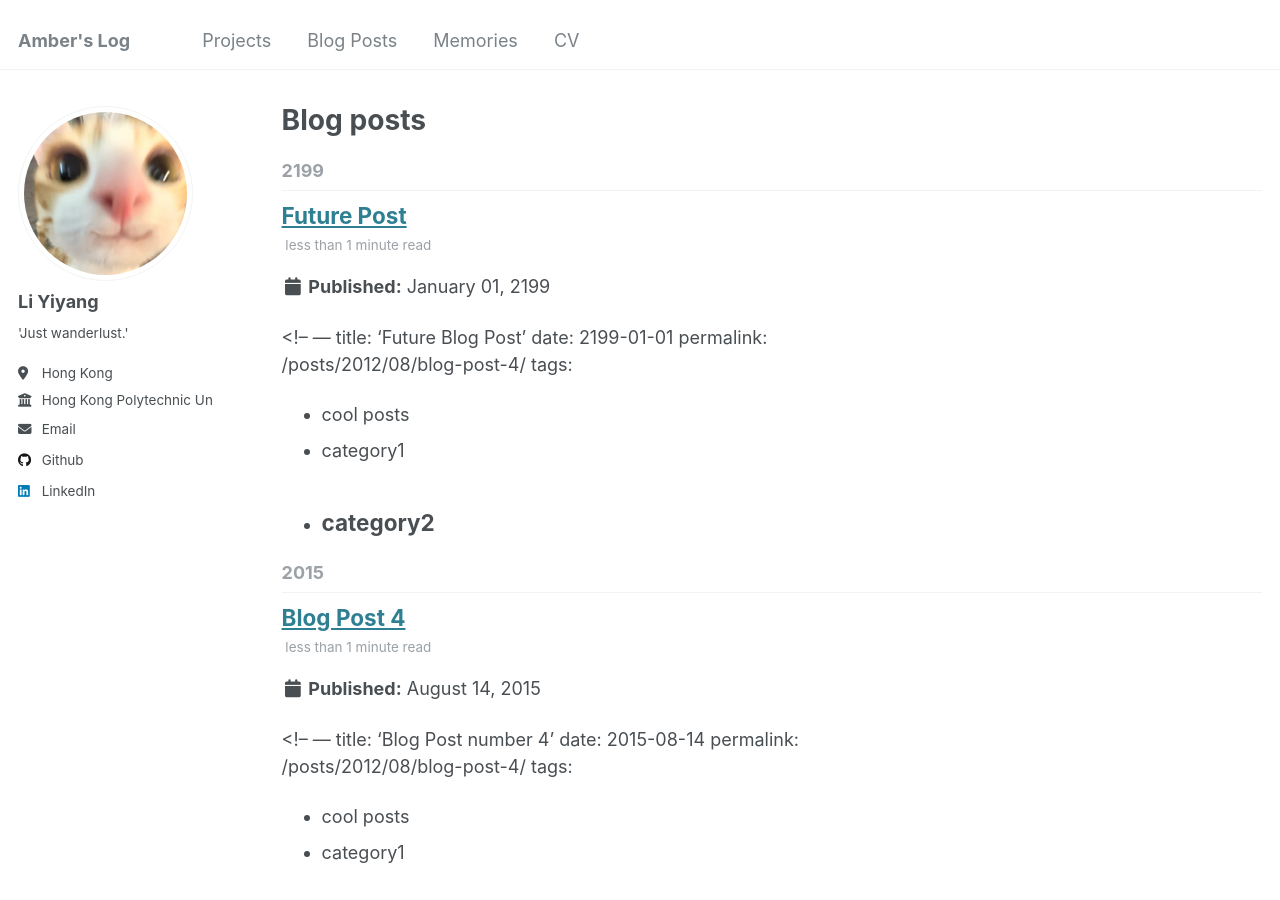
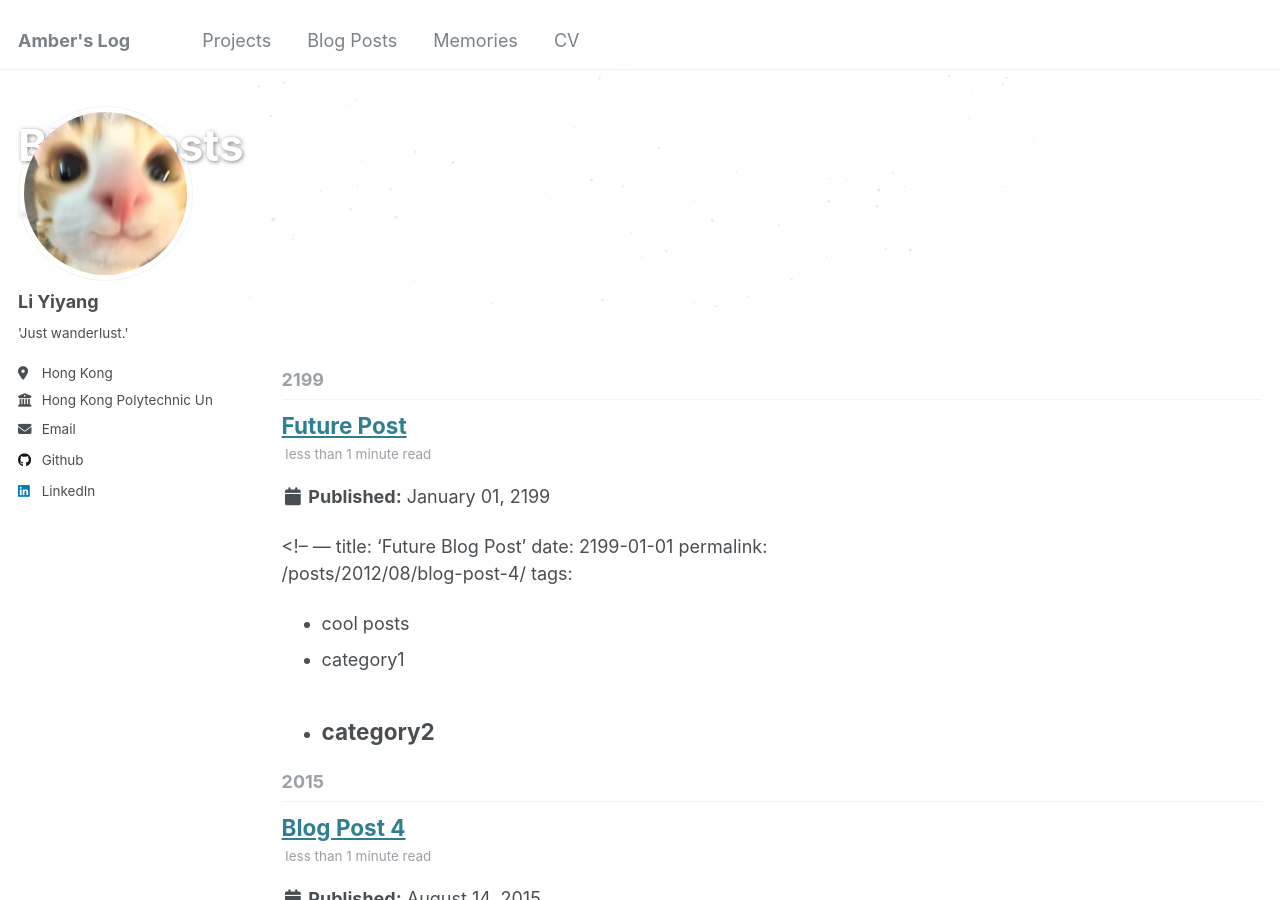
Before and after one commit to liyiyang-amber/liyiyang-amber.github.io, a Jekyll site: the page built from _pages/year-archive.html, in a window 1280 px wide and 900 px high. Built offline with Jekyll 4.4.1, drawn with Linux system fonts in a browser that asks for light colours; some of the changed lines change nothing that is shown.

Commit message:
🥹try to decorate my blog page

```diff
--- a/_pages/year-archive.html
+++ b/_pages/year-archive.html
@@ -2,9 +2,12 @@
 layout: archive
 permalink: /year-archive/
 title: "Blog posts"
+excerpt: "..."
 author_profile: true
 redirect_from:
   - /wordpress/blog-posts/
+header:
+  overlay_image: blank.png
 ---
 
 {% include base_path %}
```
Also changed, not shown: images/blank.png (added).
